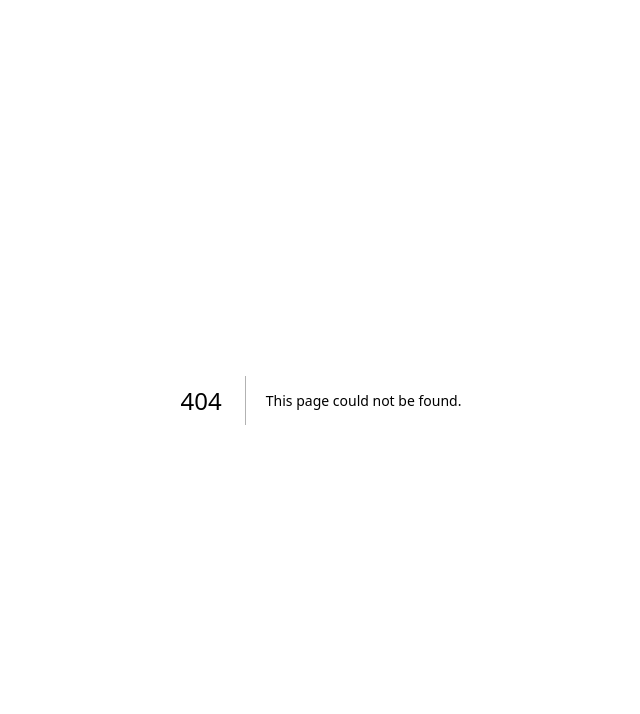
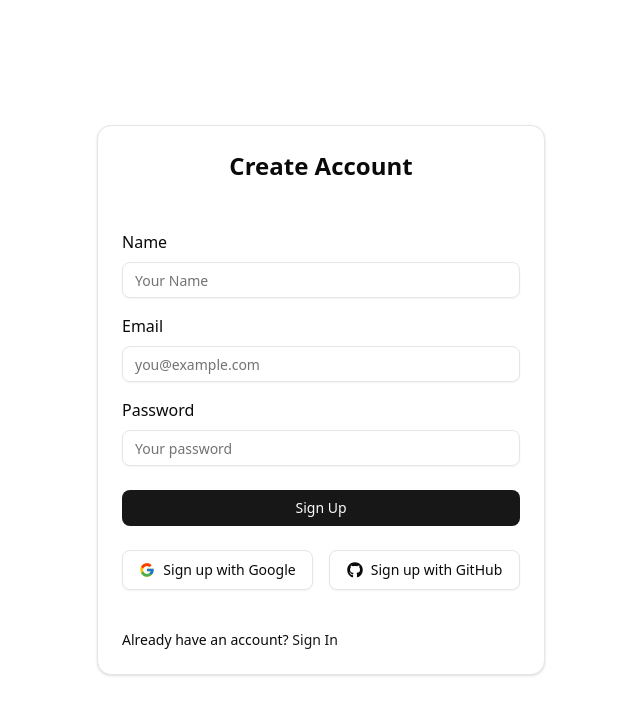
Before and after one commit to Priyaanshuuu/GenAI-SaaS, a Next.js app in the folder genai-saas/: page /register in a window 1280 px wide. Before the commit this address had no page. Shown: the top 714 px of the page, without its empty margins (319-959 px from the left). Built offline with nearby package versions, Linux system fonts and the light colour scheme.

Commit message:
registerPage

```diff
--- a/genai-saas/package.json
+++ b/genai-saas/package.json
@@ -23,6 +23,7 @@
     "pg": "^8.16.3",
     "react": "19.2.0",
     "react-dom": "19.2.0",
+    "react-icons": "^5.5.0",
     "sonner": "^2.0.7",
     "tailwind-merge": "^3.4.0"
   },
--- /dev/null
+++ b/genai-saas/src/app/register/page.tsx
@@ -0,0 +1,70 @@
+"use client";
+
+import Link from "next/link";
+import { Button } from "@/components/ui/button";
+import { Input } from "@/components/ui/input";
+import { Card, CardHeader, CardContent, CardFooter } from "@/components/ui/card";
+import { FcGoogle } from "react-icons/fc";
+import { FaGithub } from "react-icons/fa";
+
+export default function RegisterPage() {
+  return (
+    <div className="min-h-screen flex items-center justify-center px-4">
+      <Card className="w-full max-w-md space-y-4">
+        <CardHeader>
+          <h2 className="text-2xl font-bold text-center">Create Account</h2>
+        </CardHeader>
+
+        <CardContent className="space-y-4">
+          <form className="space-y-4">
+            <div className="flex flex-col space-y-2">
+              <label htmlFor="name">Name</label>
+              <Input type="text" id="name" placeholder="Your Name" />
+            </div>
+
+            <div className="flex flex-col space-y-2">
+              <label htmlFor="email">Email</label>
+              <Input type="email" id="email" placeholder="you@example.com" />
+            </div>
+
+            <div className="flex flex-col space-y-2">
+              <label htmlFor="password">Password</label>
+              <Input type="password" id="password" placeholder="Your password" />
+            </div>
+
+            <Button type="submit" className="w-full mt-2">Sign Up</Button>
+          </form>
+
+          <div className="flex items-center justify-center gap-4 pt-2">
+            <Button
+              variant="outline"
+              size="lg"
+              className="flex-1 flex items-center justify-center gap-2"
+              // onClick={handleGoogleOAuth} // connect later
+            >
+              <FcGoogle size={20} /> Sign up with Google
+            </Button>
+
+            <Button
+              variant="outline"
+              size="lg"
+              className="flex-1 flex items-center justify-center gap-2"
+              // onClick={handleGitHubOAuth} // connect later
+            >
+              <FaGithub size={20} /> Sign up with GitHub
+            </Button>
+          </div>
+        </CardContent>
+
+        <CardFooter className="text-center">
+          <p className="text-sm">
+            Already have an account?{" "}
+            <Link href="/login" className="text-primary hover:underline">
+              Sign In
+            </Link>
+          </p>
+        </CardFooter>
+      </Card>
+    </div>
+  );
+}
--- /dev/null
+++ b/genai-saas/src/components/ui/card.tsx
@@ -0,0 +1,92 @@
+import * as React from "react"
+
+import { cn } from "@/lib/utils"
+
+function Card({ className, ...props }: React.ComponentProps<"div">) {
+  return (
+    <div
+      data-slot="card"
+      className={cn(
+        "bg-card text-card-foreground flex flex-col gap-6 rounded-xl border py-6 shadow-sm",
+        className
+      )}
+      {...props}
+    />
+  )
+}
+
+function CardHeader({ className, ...props }: React.ComponentProps<"div">) {
+  return (
+    <div
+      data-slot="card-header"
+      className={cn(
+        "@container/card-header grid auto-rows-min grid-rows-[auto_auto] items-start gap-2 px-6 has-data-[slot=card-action]:grid-cols-[1fr_auto] [.border-b]:pb-6",
+        className
+      )}
+      {...props}
+    />
+  )
+}
+
+function CardTitle({ className, ...props }: React.ComponentProps<"div">) {
+  return (
+    <div
+      data-slot="card-title"
+      className={cn("leading-none font-semibold", className)}
+      {...props}
+    />
+  )
+}
+
+function CardDescription({ className, ...props }: React.ComponentProps<"div">) {
+  return (
+    <div
+      data-slot="card-description"
+      className={cn("text-muted-foreground text-sm", className)}
+      {...props}
+    />
+  )
+}
+
+function CardAction({ className, ...props }: React.ComponentProps<"div">) {
+  return (
+    <div
+      data-slot="card-action"
+      className={cn(
+        "col-start-2 row-span-2 row-start-1 self-start justify-self-end",
+        className
+      )}
+      {...props}
+    />
+  )
+}
+
+function CardContent({ className, ...props }: React.ComponentProps<"div">) {
+  return (
+    <div
+      data-slot="card-content"
+      className={cn("px-6", className)}
+      {...props}
+    />
+  )
+}
+
+function CardFooter({ className, ...props }: React.ComponentProps<"div">) {
+  return (
+    <div
+      data-slot="card-footer"
+      className={cn("flex items-center px-6 [.border-t]:pt-6", className)}
+      {...props}
+    />
+  )
+}
+
+export {
+  Card,
+  CardHeader,
+  CardFooter,
+  CardTitle,
+  CardAction,
+  CardDescription,
+  CardContent,
+}
--- /dev/null
+++ b/genai-saas/src/components/ui/input.tsx
@@ -0,0 +1,21 @@
+import * as React from "react"
+
+import { cn } from "@/lib/utils"
+
+function Input({ className, type, ...props }: React.ComponentProps<"input">) {
+  return (
+    <input
+      type={type}
+      data-slot="input"
+      className={cn(
+        "file:text-foreground placeholder:text-muted-foreground selection:bg-primary selection:text-primary-foreground dark:bg-input/30 border-input h-9 w-full min-w-0 rounded-md border bg-transparent px-3 py-1 text-base shadow-xs transition-[color,box-shadow] outline-none file:inline-flex file:h-7 file:border-0 file:bg-transparent file:text-sm file:font-medium disabled:pointer-events-none disabled:cursor-not-allowed disabled:opacity-50 md:text-sm",
+        "focus-visible:border-ring focus-visible:ring-ring/50 focus-visible:ring-[3px]",
+        "aria-invalid:ring-destructive/20 dark:aria-invalid:ring-destructive/40 aria-invalid:border-destructive",
+        className
+      )}
+      {...props}
+    />
+  )
+}
+
+export { Input }
```
Also changed, not shown: genai-saas/src/app/login/page.tsx (added), 1 other file (tests, documents, lock files or other folders).
